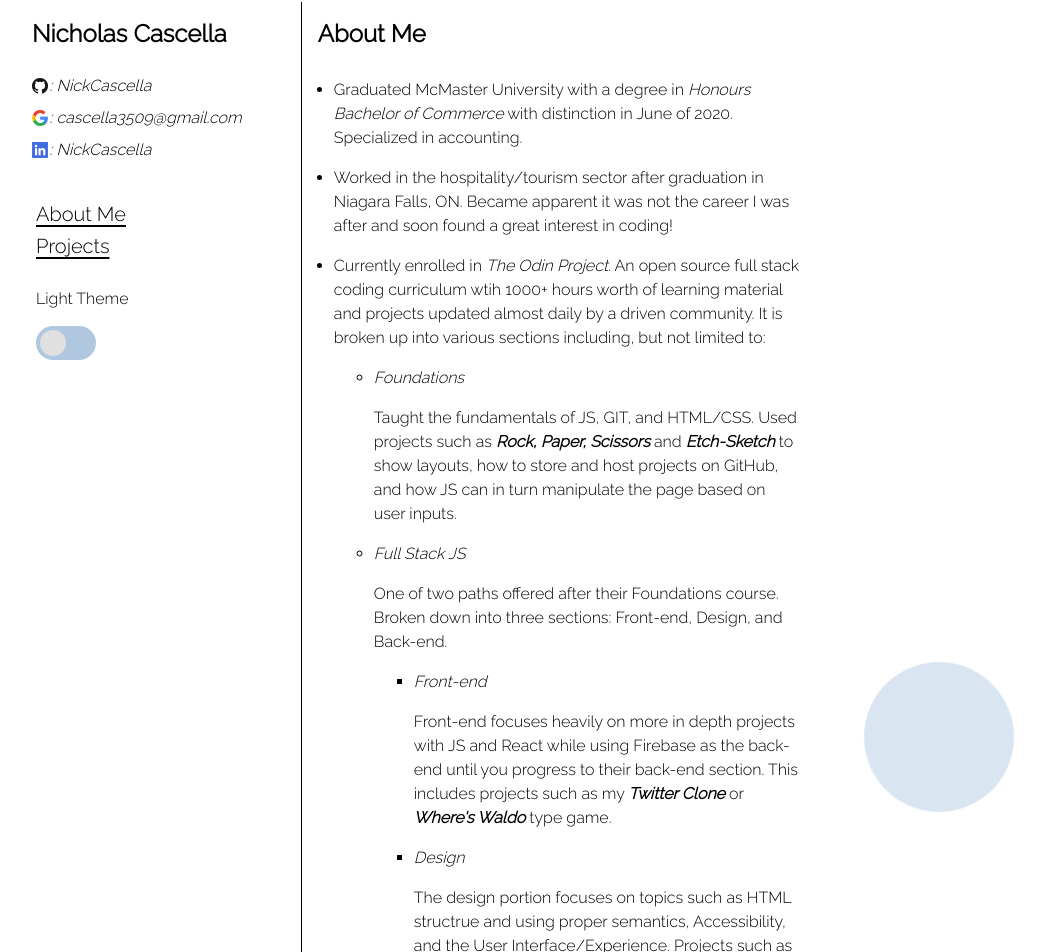
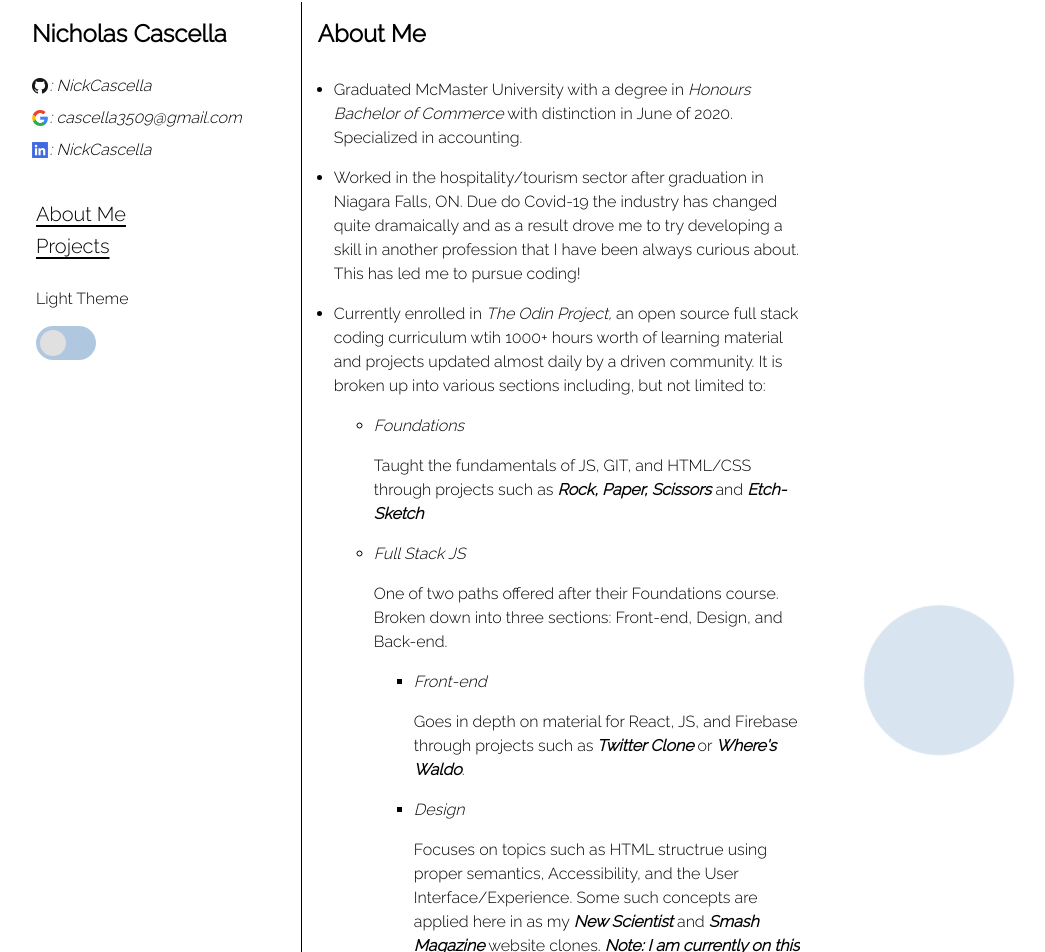
Before and after one commit to NickCascella/personal-website, a React (Create React App) app: page /home/About-Me in a window 1280 px wide. Shown: the part 78-1030 px from the top of the page, without its empty margins (224-1269 px from the left). Built offline with nearby package versions, Linux system fonts and the light colour scheme.

Commit message:
small edits

```diff
--- a/src/assets/images/projectsInfo.js
+++ b/src/assets/images/projectsInfo.js
@@ -2,15 +2,15 @@ const projectsData = {
   smashingMagazineAndNewScientist: {
     title: "Smashing Magazine & New Scientist Clones",
     description:
-      "Project's meant to test responsive design as well as layout replication of Smashing Magazine and New Scientist",
+      "Project's meant to test responsive design as well as layout replication of Smashing Magazine and New Scientist.",
     features: [
-      "Was able to emulate most features and a similar look to the original",
-      "Responsively designed with flexbox and media queries for device dimensions",
-      "Taught better layout design choices and help developed new ideas and standards for future projects",
-      "Has mobile support",
+      "Was able to emulate most features and a similar look to the original.",
+      "Responsively designed with flexbox and media queries for varying device dimensions.",
+      "Taught better layout design choices and help developed new ideas and standards for future projects.",
+      "Has mobile support,",
     ],
     downsides: [
-      "Not all design choices were replicated",
+      "Not all design choices were replicated.",
       "All CSS styling is in one file, underestimated how large the project file would become. A takeaway for future projects.",
     ],
     links: [
@@ -99,7 +99,7 @@ const projectsData = {
       "Showed me how complicated a game can become without a good framework to handle things such as state like React.",
       "Responsive design was not taught at this point in the course, PLEASE USE ON DEVICES WITH DISPLAYS ~1600px wide.",
     ],
-    links: [["Battleship", "https://nickcascella.github.io/Memory-Game/"]],
+    links: [["Battleship", "https://nickcascella.github.io/Battleship/"]],
   },
   weatherApp: {
     title: "Weather App",
--- a/src/components/AboutMe.js
+++ b/src/components/AboutMe.js
@@ -19,8 +19,10 @@ function AboutMe(props) {
         </li>
         <li>
           Worked in the hospitality/tourism sector after graduation in Niagara
-          Falls, ON. Became apparent it was not the career I was after and soon
-          found a great interest in coding!
+          Falls, ON. Due do Covid-19 the industry has changed quite dramaically
+          and as a result drove me to try developing a skill in another
+          profession that I have been always curious about. This has led me to
+          pursue coding!
         </li>
         <li>
           Currently enrolled in{" "}
@@ -29,9 +31,9 @@ function AboutMe(props) {
             target="_blank"
             style={{ color: currentTheme.color }}
           >
-            The Odin Project.
+            The Odin Project,
           </a>{" "}
-          An open source full stack coding curriculum wtih 1000+ hours worth of
+          an open source full stack coding curriculum wtih 1000+ hours worth of
           learning material and projects updated almost daily by a driven
           community. It is broken up into various sections including, but not
           limited to:
@@ -46,12 +48,13 @@ function AboutMe(props) {
                 Foundations
               </a>
               <p>
-                Taught the fundamentals of JS, GIT, and HTML/CSS. Used projects
-                such as{" "}
+                Taught the fundamentals of JS, GIT, and HTML/CSS through
+                projects such as{" "}
                 <span className="projectRef">Rock, Paper, Scissors</span> and{" "}
-                <span className="projectRef">Etch-Sketch</span> to show layouts,
+                <span className="projectRef">Etch-Sketch</span>
+                {/* to show layouts,
                 how to store and host projects on GitHub, and how JS can in turn
-                manipulate the page based on user inputs.
+                manipulate the page based on user inputs. */}
               </p>
             </li>
             <li>
@@ -78,12 +81,14 @@ function AboutMe(props) {
                   Front-end
                 </a>
                 <p>
-                  Front-end focuses heavily on more in depth projects with JS
+                  {/* Front-end focuses heavily on more in depth projects with JS
                   and React while using Firebase as the back-end until you
                   progress to their back-end section. This includes projects
-                  such as my
+                  such as my */}
+                  Goes in depth on material for React, JS, and Firebase through
+                  projects such as
                   <span className="projectRef"> Twitter Clone</span> or{" "}
-                  <span className="projectRef">Where's Waldo</span> type game.
+                  <span className="projectRef">Where's Waldo</span>.
                 </p>
               </li>
               <li>
@@ -97,12 +102,12 @@ function AboutMe(props) {
                 </a>
               </li>
               <p>
-                The design portion focuses on topics such as HTML structrue and
-                using proper semantics, Accessibility, and the User
-                Interface/Experience. Projects such as my{" "}
+                Focuses on topics such as HTML structrue using proper semantics,
+                Accessibility, and the User Interface/Experience. Some such
+                concepts are applied here in as my{" "}
                 <span className="projectRef">New Scientist</span> and{" "}
                 <span className="projectRef">Smash Magazine</span> website
-                clones wih responsive deisgn test some these concepts.{" "}
+                clones.{" "}
                 <span className="projectRef">
                   Note: I am currently on this part of the course.
                 </span>
@@ -117,12 +122,12 @@ function AboutMe(props) {
                   Back-end
                 </a>
                 <p>
-                  <i>To quote The Odin Project </i>
+                  To quote The Odin Project{" "}
                   <span className="projectRef">
                     "Learn how to fully craft your site's backend using Express,
                     the most popular back-end JavaScript framework! You will
-                    also learn how to use a non-relational database, MongoDB."{" "}
-                  </span>
+                    also learn how to use a non-relational database, MongoDB."
+                  </span>{" "}
                   I have not yet reached this part of the curriculum but to
                   learn more click the{" "}
                   <span className="projectRef">Back-end</span> tag above as I
--- a/src/components/HomePage.js
+++ b/src/components/HomePage.js
@@ -20,8 +20,6 @@ import gitHubDarkIcon from "../assets/images/homePage/GithubDarkMode.PNG";
 import emailIcon from "../assets/images/homePage/emailIcon.PNG";
 import linkedInLightIcon from "../assets/images/homePage/LinkedInLightMode.PNG";
 import linkedInDarkIcon from "../assets/images/homePage/LinkedInDarkMode.PNG";
-
-import { useState } from "react";
 
 function HomePage(props) {
   const currentTheme = props.currentTheme;
@@ -104,7 +102,11 @@ function HomePage(props) {
               </a>
             </li>
             <li className="socialMediaListItem">
-              <a href="" target="_blank" style={{ color: currentTheme.color }}>
+              <a
+                href="https://www.linkedin.com/in/nick-cascella-a9546b14b/"
+                target="_blank"
+                style={{ color: currentTheme.color }}
+              >
                 <img
                   className="socialMediaIcon"
                   src={iconPicker("linkedIn")}
```
